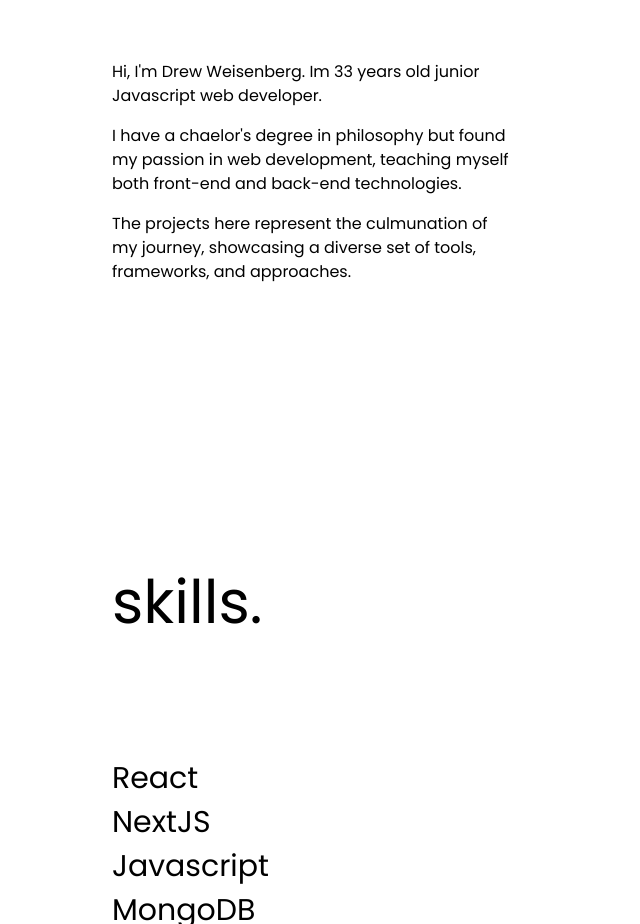
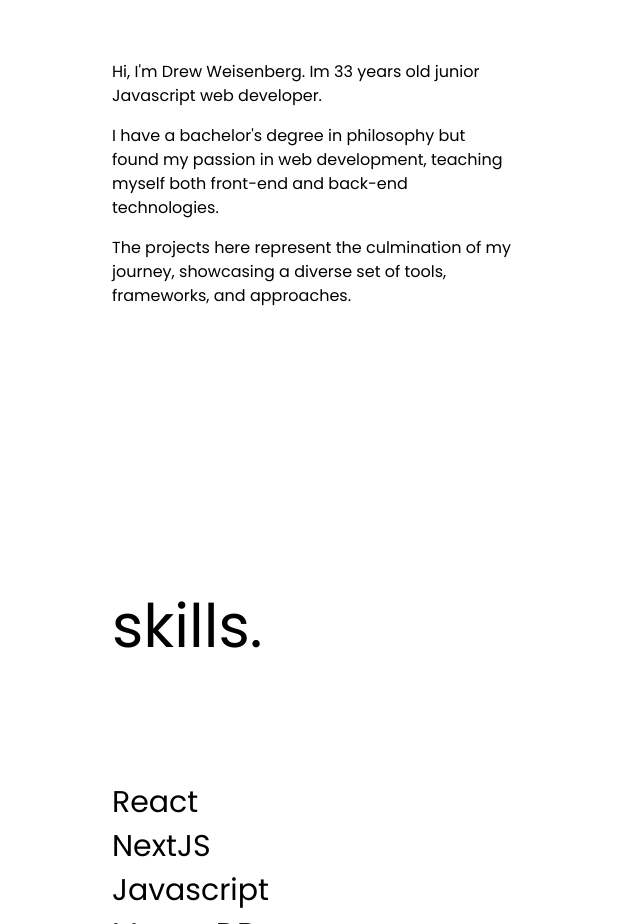
Before and after one commit to Weisenbergd/resume20205, a Next.js app: page / in a window 1280 px wide. Shown: the part 1800-2724 px from the top of the page, without its empty margins (0-640 px from the left). Built offline with nearby package versions, Linux system fonts and the light colour scheme.

Commit message:
fix typo

```diff
--- a/src/app/sections/About.tsx
+++ b/src/app/sections/About.tsx
@@ -14,12 +14,12 @@
             developer.
           </p>
           <p>
-            I have a chaelor's degree in philosophy but found my passion in web
+            I have a bachelor's degree in philosophy but found my passion in web
             development, teaching myself both front-end and back-end
             technologies.
           </p>
           <p>
-            The projects here represent the culmunation of my journey,
+            The projects here represent the culmination of my journey,
             showcasing a diverse set of tools, frameworks, and approaches.
           </p>
         </div>
```
